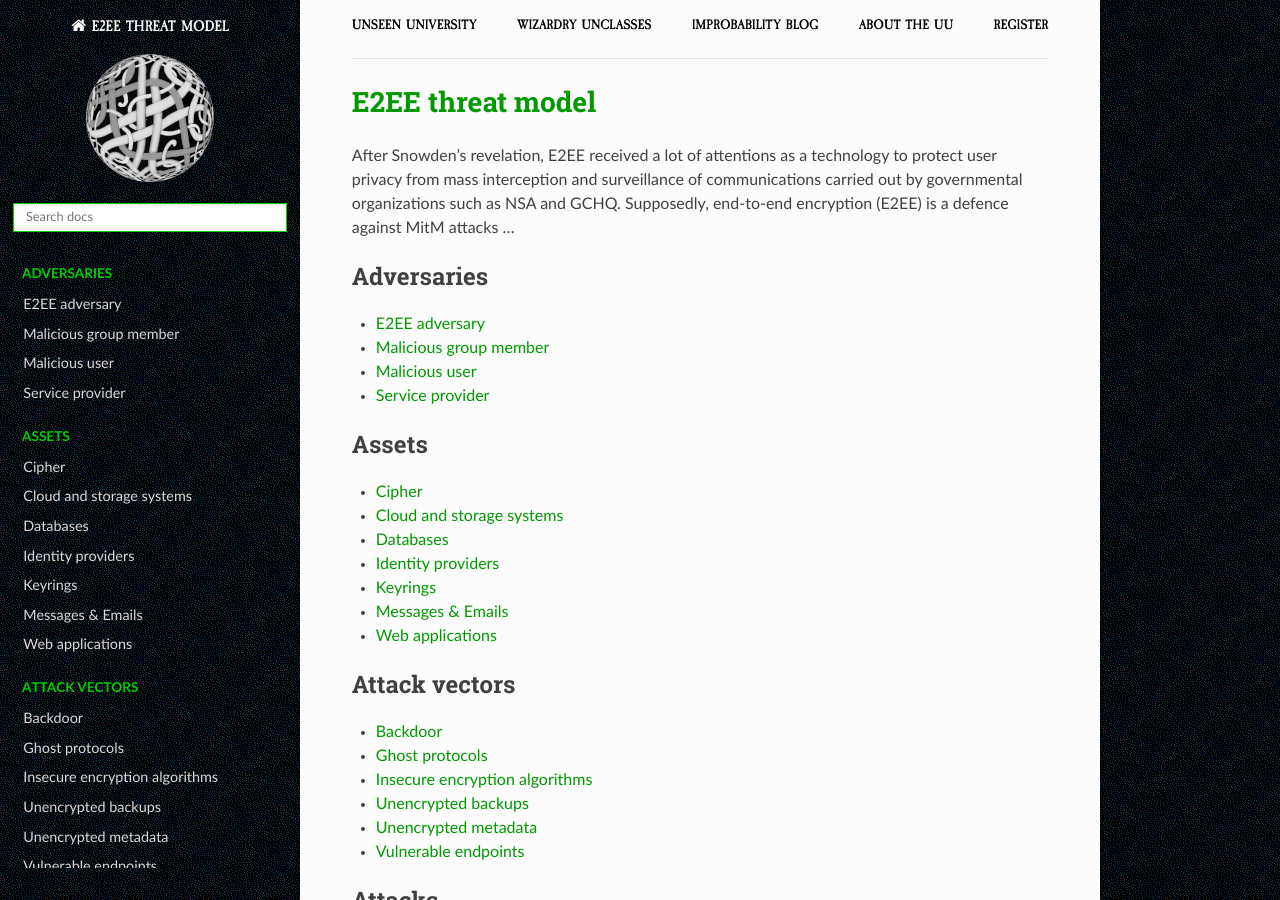
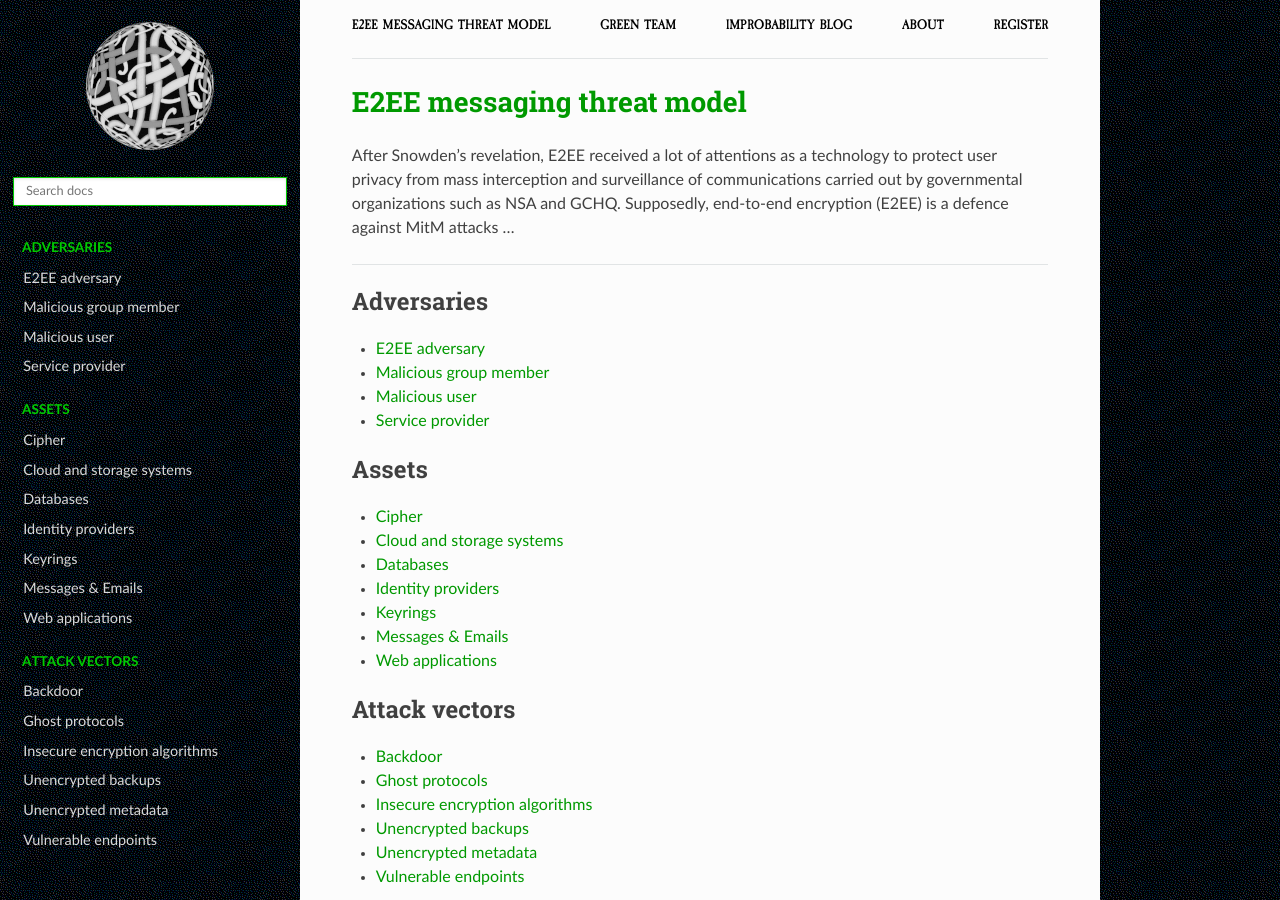
Before and after one commit to tymyrddin/green-e2ee, a Sphinx documentation site: the page built from source/index.rst, in a window 1280 px wide and 900 px high. Built offline with Sphinx 7.4.7 and the Read the Docs theme 2.0.0, drawn with Linux system fonts in a browser that asks for light colours.

Commit message:
improved navigation

```diff
--- a/source/_templates/breadcrumbs.html
+++ b/source/_templates/breadcrumbs.html
@@ -1,10 +1,10 @@
 <div class="container">
     <topnav>
             <ul>
-                <li class="nav__item"><a href="https://uu.tymyrddin.dev/" class="nav__link">Unseen University</a></li>
-                <li class="nav__item"><a href="https://uu.tymyrddin.dev/" class="nav__link">Wizardry Unclasses</a></li>
+                <li class="nav__item"><a href="https://green.tymyrddin.dev/projects/e2ee/" class="nav__link">E2EE messaging threat model</a></li>
+                <li class="nav__item"><a href="https://green.tymyrddin.dev/" class="nav__link">Green Team</a></li>
                 <li class="nav__item"><a href="https://uu.tymyrddin.dev/blog/" class="nav__link">Improbability Blog</a></li>
-                <li class="nav__item"><a href="https://uu.tymyrddin.dev/about/" class="nav__link">About the UU</a></li>
+                <li class="nav__item"><a href="https://uu.tymyrddin.dev/about/" class="nav__link">About</a></li>
                 <li class="nav__item"><a href="https://uu.tymyrddin.dev/registration/" class="nav__link">Register</a></li>
             </ul>
     </topnav>
--- a/source/conf.py
+++ b/source/conf.py
@@ -17,7 +17,7 @@
 
 # -- Project information -----------------------------------------------------
 
-project = 'E2EE threat model'
+project = 'E2EE messaging threat model'
 copyright = '2022, Ty Myrddin'
 author = 'Ty Myrddin'
 
@@ -58,6 +58,7 @@
     'display_version': True,
     'prev_next_buttons_location': 'bottom',
     'style_external_links': True,
+    'logo_only': True,
     # Toc options
     'collapse_navigation': True,
     'sticky_navigation': False,
@@ -66,7 +67,7 @@
     'titles_only': True
 }
 
-html_title = "E2EE Threat model"
+html_title = "E2EE messaging threat model"
 html_logo = "img/logo.png"
 html_favicon = "img/favicon.ico"
 
--- a/source/index.rst
+++ b/source/index.rst
@@ -1,9 +1,11 @@
-E2EE threat model
+E2EE messaging threat model
 =============================================
 
 After Snowden’s revelation, E2EE received a lot of attentions as a technology to protect user privacy from mass
 interception and surveillance of communications carried out by governmental organizations such as NSA and GCHQ.
 Supposedly, end-to-end encryption (E2EE) is a defence against MitM attacks ...
+
+----
 
 .. toctree::
    :glob:
```
Also changed, not shown: other parts of source/index.rst (+0 -5 lines), README.md (+1 -1 lines).
